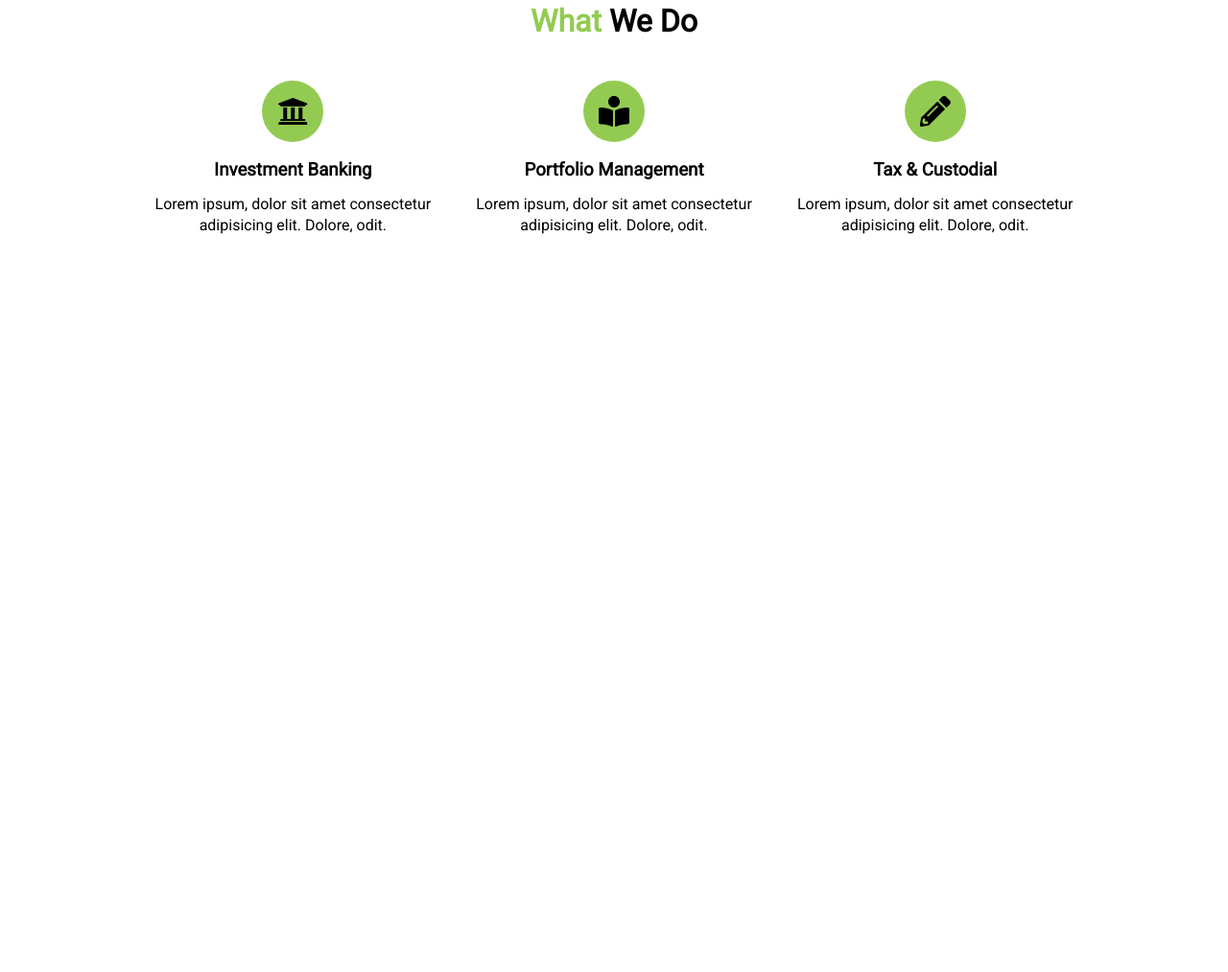
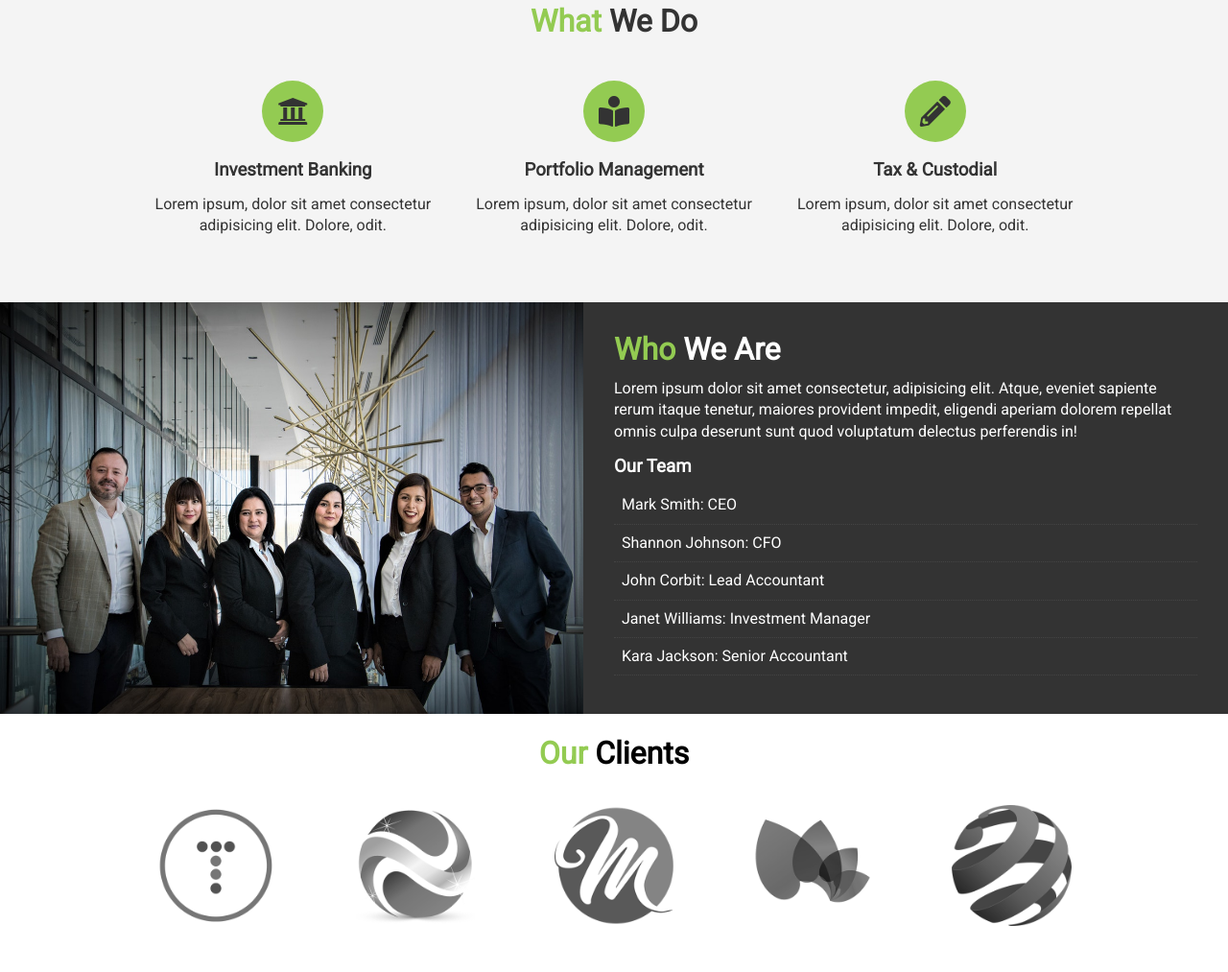
Before and after one commit to KidFrom90/Company-Website, a plain HTML site: page index.html in a window 1280 px wide. Shown: the part 885-1898 px from the top of the page at 96% size. Before the commit the page ends 1200 px from the top, so only its background shows below. Drawn offline with Linux system fonts and the light colour scheme.

Commit message:
Section: Who we are and Section: Clients

```diff
--- a/css/style.css
+++ b/css/style.css
@@ -29,6 +29,14 @@ p {
 .text-primary {
   color: #93cb52;
 }
+.bg-light {
+  background: #f4f4f4;
+  color: #333;
+}
+.bg-dark {
+  background: #333;
+  color: #fff;
+}
 .l-heading {
   font-size: 4rem;
   margin-bottom: 0.75rem;
@@ -48,6 +56,10 @@ p {
 .py-2 { padding: 2rem 0; }
 .py-3 { padding: 3rem 0; }
 
+.p-1 { padding: 1.5rem; }
+.p-2 { padding: 2rem; }
+.p-3 { padding: 3rem; }
+
 .btn {
   display: inline-block;
   color: #fff;
@@ -62,6 +74,14 @@ p {
 .btn-dark {
   background: #333;
   color: #fff;
+}
+.list {
+  margin: 0.5rem 0;
+  list-style: none;
+}
+.list li {
+  padding: 0.5rem;
+  border-bottom: #444 dotted 1px;
 }
 
 
@@ -129,3 +149,24 @@ p {
   border-radius: 50%;
   margin-bottom: 1rem;
 }
+
+/* Section: Who We Are */
+#who {
+  display: flex;
+}
+#who div {
+  flex: 1;
+}
+#who .who-img {
+  background: url('../img/people.jpg') no-repeat center center/cover;
+}
+
+/* Clients */
+#clients .items {
+  display: flex;
+}
+#clients .items img {
+  display: block;
+  margin: auto;
+  width: 60%;
+}
--- a/index.html
+++ b/index.html
@@ -66,5 +66,35 @@
       </div>
     </div>
   </section>
+  <section id="who">
+    <div class="who-img"></div>
+    <div class="who-text bg-dark p-2">
+      <h2 class="m-heading"><span class="text-primary">Who</span> We Are</h2>
+      <p>Lorem ipsum dolor sit amet consectetur, adipisicing elit. Atque, eveniet sapiente rerum itaque tenetur, maiores provident impedit, eligendi aperiam dolorem repellat omnis culpa deserunt sunt quod voluptatum delectus perferendis in!</p>
+      <h3>Our Team</h3>
+      <ul class="list">
+        <li>Mark Smith: CEO</li>
+        <li>Shannon Johnson: CFO</li>
+        <li>John Corbit: Lead Accountant</li>
+        <li>Janet Williams: Investment Manager</li>
+        <li>Kara Jackson: Senior Accountant</li>
+      </ul>
+    </div>
+  </section>
+  <!-- Section: Clients -->
+  <section id="clients" class="py-1">
+    <div class="container">
+      <h2 class="m-heading text-center">
+        <span class="text-primary">Our</span> Clients
+      </h2>
+      <div class="items py-1">
+        <div><img src="./logos/logo1.png" alt="Clients"></div>
+        <div><img src="./logos/logo2.png" alt="Clients"></div>
+        <div><img src="./logos/logo3.png" alt="Clients"></div>
+        <div><img src="./logos/logo4.png" alt="Clients"></div>
+        <div><img src="./logos/logo5.png" alt="Clients"></div>
+      </div>
+    </div>
+  </section>
 </body>
 </html>
```
